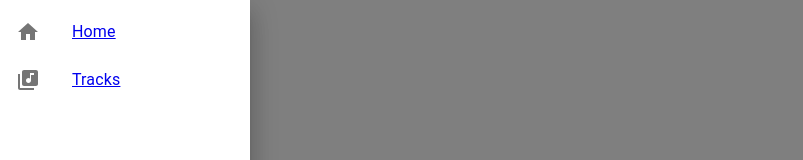
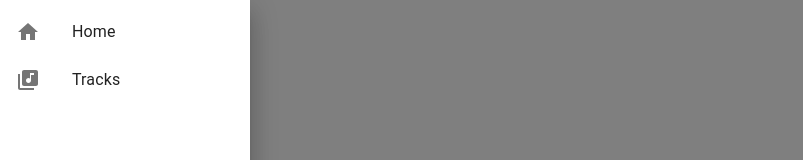
Before and after one commit to IrvingWash/orpheus, a React (Create React App) app in the folder orpheus-frontend/: page / in a window 1280 px wide. Both pictures are taken after a click on the button 32 px from the left and 18 px from the top of the page. Shown: the top 160 px of the page, without its empty margins (0-803 px from the left). Built offline with nearby package versions, Linux system fonts and the light colour scheme.

Commit message:
remove default anchor styles in burger menu

```diff
--- /dev/null
+++ b/orpheus-frontend/src/components/burger-drawer/drawer-list-item.module.css
@@ -0,0 +1,4 @@
+.link {
+	color: inherit;
+	text-decoration: none;
+}
--- a/orpheus-frontend/src/components/burger-drawer/drawer-list-item.tsx
+++ b/orpheus-frontend/src/components/burger-drawer/drawer-list-item.tsx
@@ -2,6 +2,8 @@ import ListItem from '@mui/material/ListItem';
 import ListItemIcon from '@mui/material/ListItemIcon';
 import ListItemText from '@mui/material/ListItemText';
 import { Link } from 'react-router-dom';
+
+import styles from './drawer-list-item.module.css';
 
 interface DrawerListItemProps {
 	text: string;
@@ -18,7 +20,8 @@ export function DrawerListItem(props: DrawerListItemProps): JSX.Element {
 
 	return (
 		<Link
-		 to={ link }
+			className={ styles.link }
+			to={ link }
 		>
 			<ListItem button key={ text }>
 				<ListItemIcon>
```
